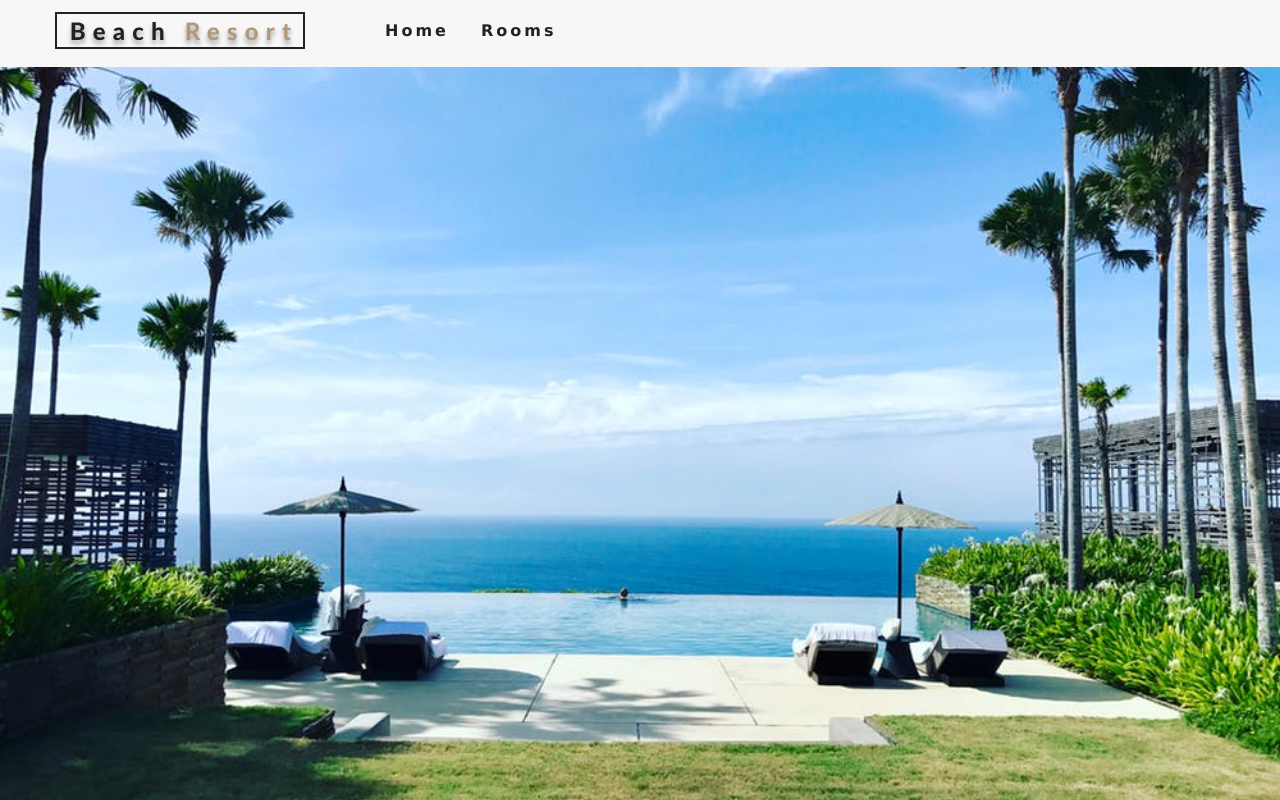
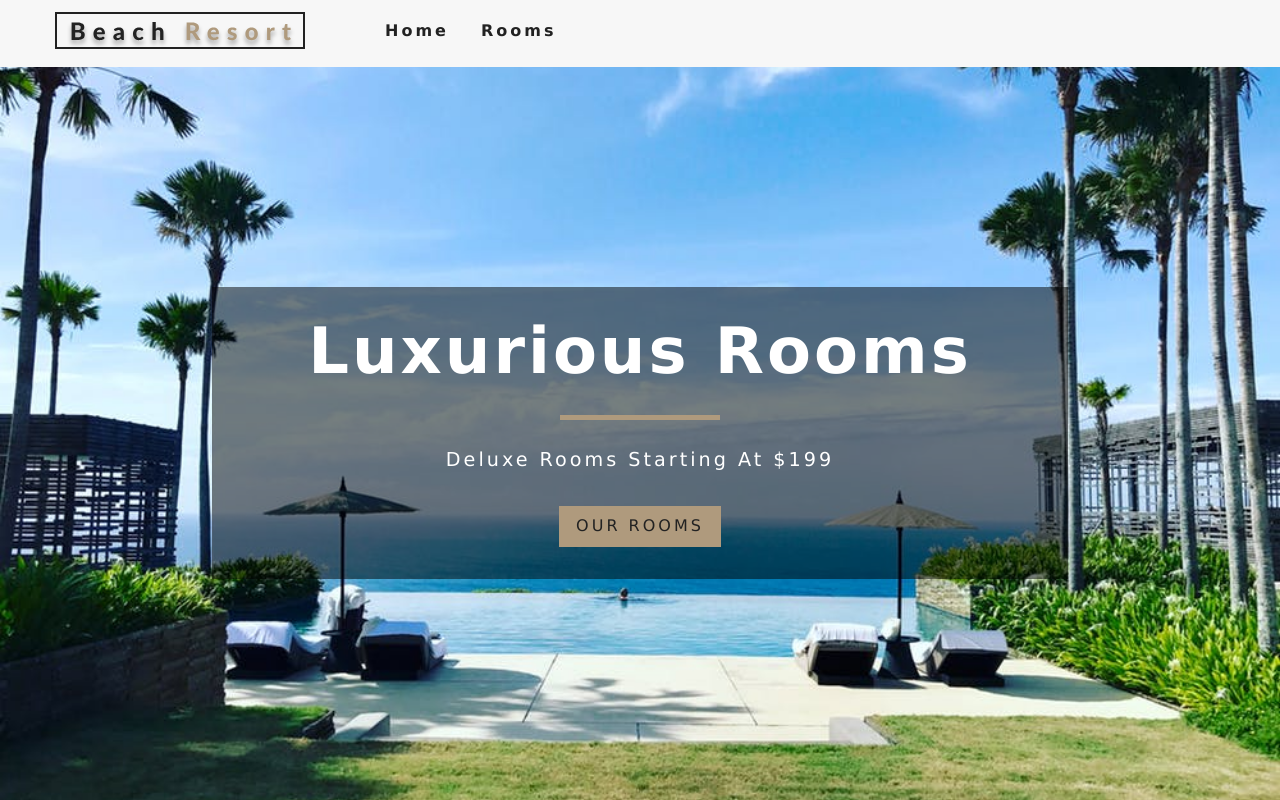
Before and after one commit to anketmanoj/anket-resort, a React (Create React App) app: page / in a window 1280 px wide. Built offline with nearby package versions, Linux system fonts and the light colour scheme.

Commit message:
Adding banners and CSS changes

```diff
--- /dev/null
+++ b/src/components/Banner.js
@@ -0,0 +1,12 @@
+import React from 'react'
+
+export default function Banner({title, subtitle, children}) {
+    return (
+        <div className="banner">
+            <h1>{title}</h1>
+            <div></div>
+            <p>{subtitle}</p>
+            {children}
+        </div>
+    )
+}
--- a/src/pages/Error.js
+++ b/src/pages/Error.js
@@ -1,10 +1,18 @@
 import React from 'react'
 import Hero from '../components/Hero';
+import Banner from '../components/Banner';
+import {Link} from 'react-router-dom';
 
 const Error = () => {
     return (
         <div>
-            <Hero/>
+            <Hero>
+                <Banner title="Error 404" subtitle="page not found">
+                    <Link to='/' className="btn-primary">
+                        Return Home
+                    </Link>
+                </Banner>
+            </Hero>
         </div>
     )
 }
--- a/src/pages/Home.js
+++ b/src/pages/Home.js
@@ -1,10 +1,18 @@
 import React from 'react';
 import Hero from '../components/Hero';
+import Banner from '../components/Banner';
+import {Link} from 'react-router-dom';
 
 const Home = () => {
     return (
         <div>
-            <Hero/>
+            <Hero>
+                <Banner title="Luxurious Rooms" subtitle="Deluxe rooms starting at $199">
+                    <Link to="/rooms" className="btn-primary">
+                        Our rooms
+                    </Link>
+                </Banner>
+            </Hero>
 
         </div>
     )
--- a/src/pages/Rooms.js
+++ b/src/pages/Rooms.js
@@ -1,10 +1,18 @@
 import React from 'react'
 import Hero from '../components/Hero';
+import Banner from '../components/Banner';
+import {Link} from 'react-router-dom';
 
 const Rooms = () => {
     return (
         <div>
-            <Hero hero="roomsHero"/>
+            <Hero hero="roomsHero">
+                <Banner title="Our Rooms">
+                    <Link to='/' className="btn-primary">
+                        Return Home
+                    </Link>
+                </Banner>
+            </Hero>
         </div>
     )
 }
```
